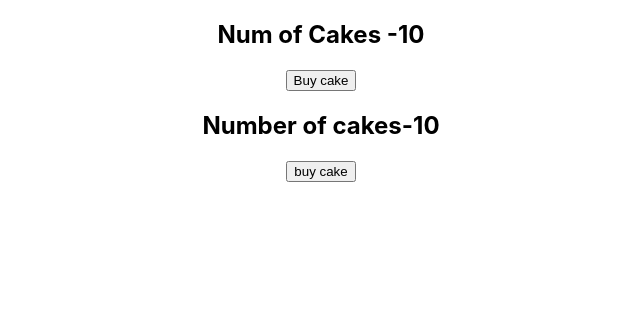
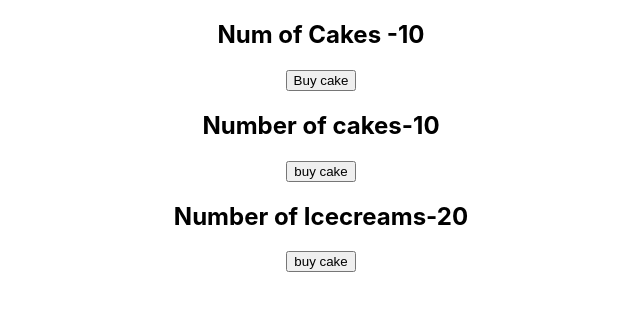
Before and after one commit to mutinhiri/Projects-practice, a React (Create React App) app in the folder react-api/: page / in a window 1280 px wide. Shown: the top 310 px of the page, without its empty margins (319-959 px from the left). Built offline with nearby package versions, Linux system fonts and the light colour scheme.

Commit message:
initialize redux logger

```diff
--- a/react-api/package.json
+++ b/react-api/package.json
@@ -10,6 +10,7 @@
     "react-dom": "^17.0.2",
     "react-redux": "^7.2.6",
     "react-scripts": "5.0.0",
+    "redux-logger": "^3.0.6",
     "web-vitals": "^2.1.3"
   },
   "scripts": {
--- a/react-api/src/App.js
+++ b/react-api/src/App.js
@@ -4,13 +4,15 @@
 import CakeContainer from './components/CakeContainer'
 
 import HooksCakeContainer from './components/HooksCakeContainer';
+import IceCreamContainer from './components/IceCreamContainer';
 
 function App() {
   return (
     <Provider store={store}>
       <div className="App">
         <HooksCakeContainer />
-        <CakeContainer/>
+        <CakeContainer />
+        <IceCreamContainer/>
       </div>
     </Provider>
 
--- a/react-api/src/components/CakeContainer.js
+++ b/react-api/src/components/CakeContainer.js
@@ -13,7 +13,7 @@
 
 const mapStateToProps = state => {
   return {
-    numOfCakes: state.numOfCakes
+    numOfCakes: state.cake.numOfCakes
   }
 }
 
--- a/react-api/src/components/HooksCakeContainer.js
+++ b/react-api/src/components/HooksCakeContainer.js
@@ -3,7 +3,7 @@
 import { buyCake } from '../redux'
 
 function HooksCakeContainer() {
-  const numOfCakes = useSelector(state => state.numOfCakes)
+  const numOfCakes = useSelector(state => state.cake.numOfCakes)
    const dispatch = useDispatch()
 
   return (
--- /dev/null
+++ b/react-api/src/components/IceCreamContainer.js
@@ -0,0 +1,27 @@
+import React from 'react'
+import { connect } from 'react-redux'
+import { buyIceCream } from '../redux'
+
+function IceCreamContainer(props) {
+  return (
+    <div>
+      <h2>Number of Icecreams-{ props.numOfIceCreams}</h2>
+      <button onClick={props.buyIceCream}>buy cake</button>
+    </div>
+  )
+}
+
+const mapStateToProps = state => {
+  return {
+    numOfIceCreams: state.iceCream.numOfIceCreams
+  }
+}
+
+const mapDispatchToProps = dispatch => {
+  return {
+    buyIceCream: () => dispatch(buyIceCream())
+  }
+}
+
+
+export default connect(mapStateToProps, mapDispatchToProps)(IceCreamContainer)
--- a/react-api/src/redux/store.js
+++ b/react-api/src/redux/store.js
@@ -1,6 +1,7 @@
 import { createStore } from "redux";
 import { cakeReducer } from "./cakes/cakeReducer";
+import rootReducer from "./rootReducer";
 
-const store = createStore(cakeReducer)
+const store = createStore(rootReducer)
 
 export default store
```
Also changed, not shown: 1 other file (tests, documents, lock files or other folders).
